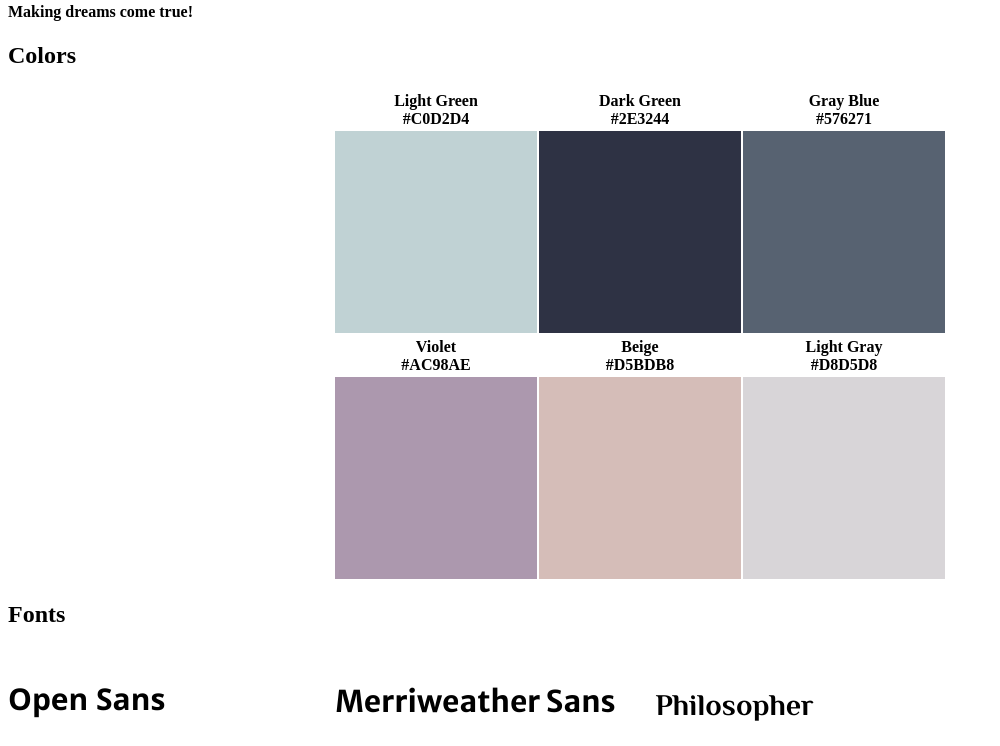
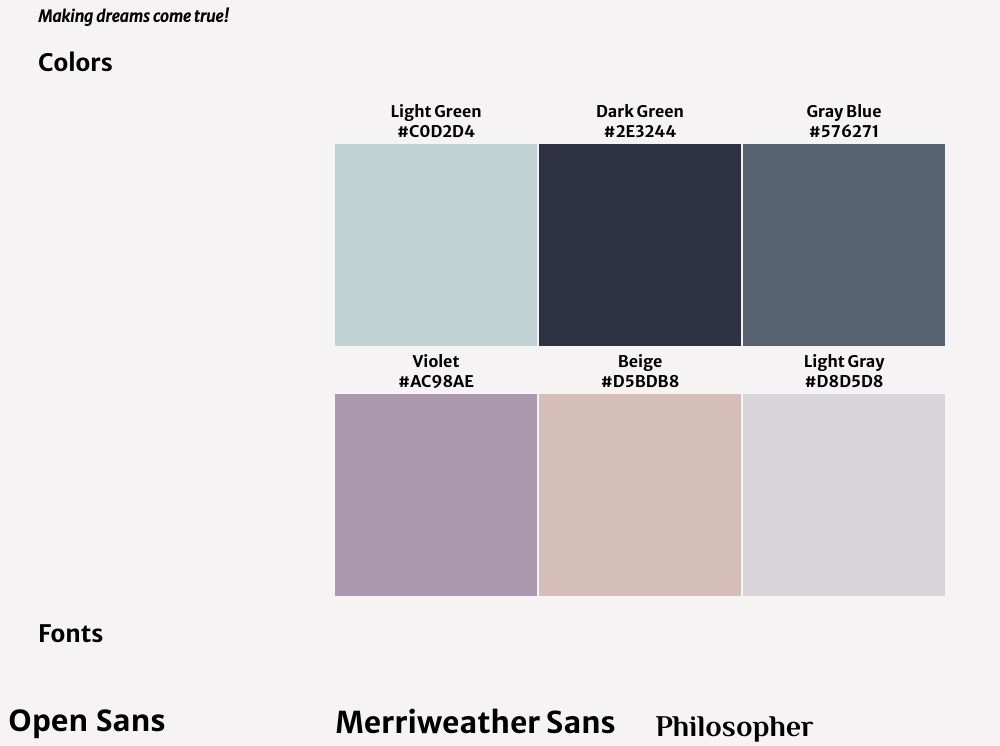
Before and after one commit to Jennifer1791/CodeCademy_Website_Design_System, a plain HTML site: page index.html in a window 1280 px wide. Shown: the part 77-823 px from the top of the page, without its empty margins (0-1000 px from the left). Drawn offline with nearby package versions, Linux system fonts and the light colour scheme.

Commit message:
Insert additional style

```diff
--- a/style.css
+++ b/style.css
@@ -1,15 +1,29 @@
+*{
+    background-color: rgb(245, 243, 243);
+}
 h1{
     text-align: center;
     font-weight: bold;
+    font-family: 'Merriweather Sans', sans-serif;
+}
+h2{
+    margin-left: 30px;
+    font-family: 'Merriweather Sans', sans-serif;
+}
+h4{
+    margin-left: 30px;
+    font-family: 'Merriweather Sans', sans-serif;
+    font-size: 30pm;
+    font-style: italic;
 }
 table{
     margin: 0 auto;
+    font-family: 'Merriweather Sans', sans-serif;
 }
 td{
     width: 200px;
     height:200px;
     /*display: inline-block;*/
-
 }
 #Light_Green{
     background-color: #C0D2D4;
```
